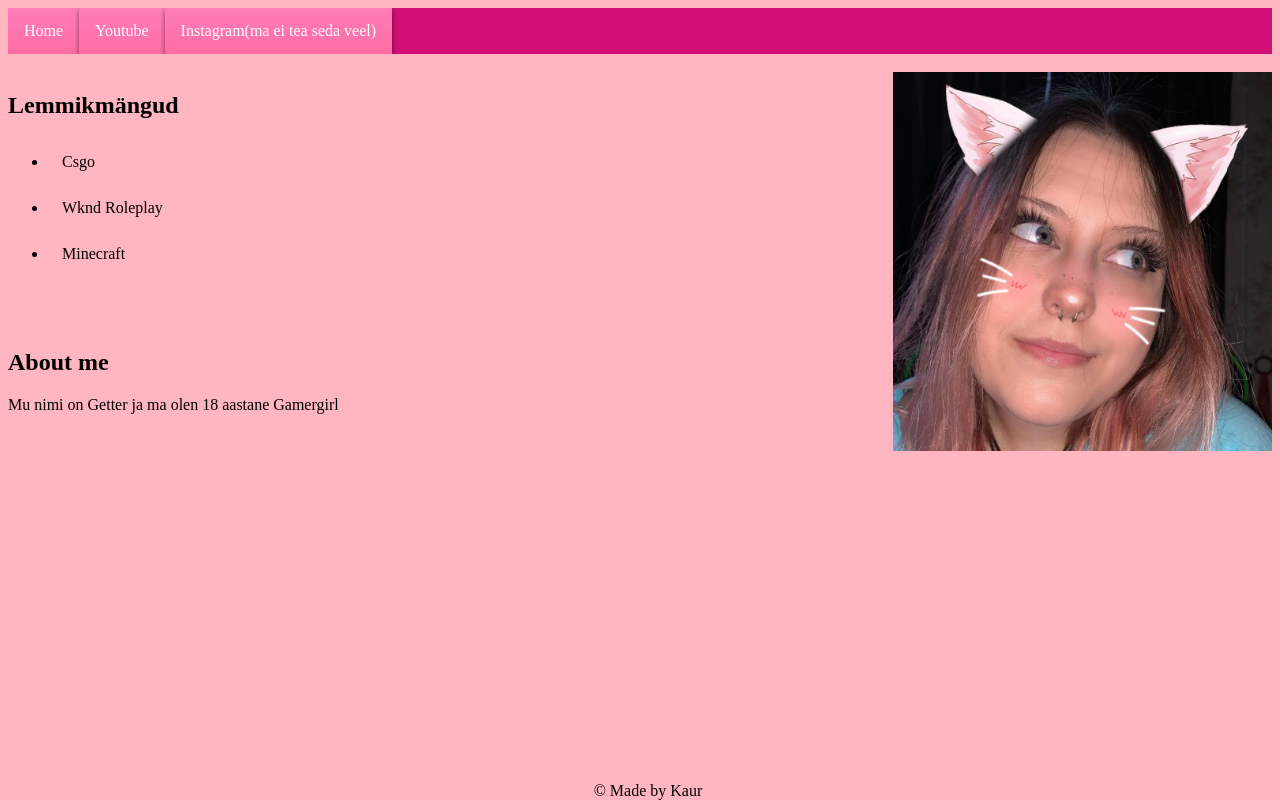
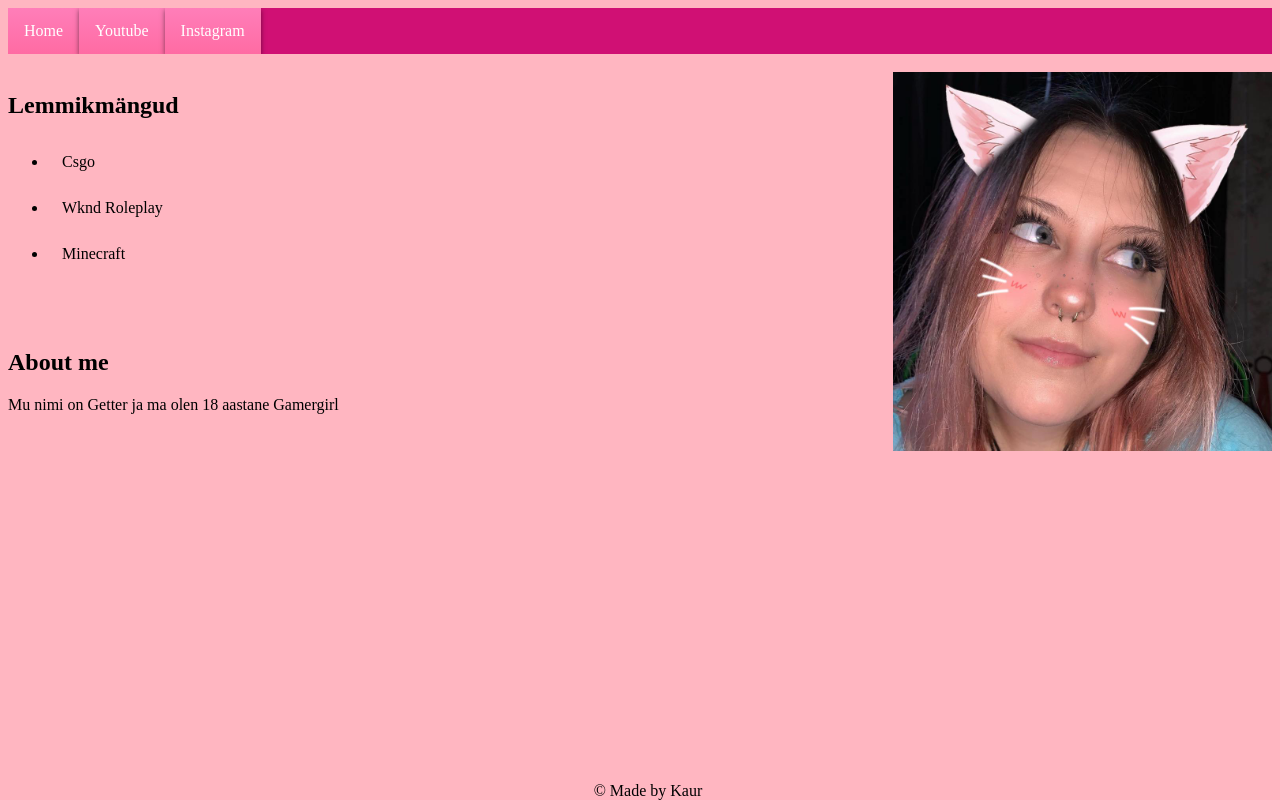
Before and after one commit to skauro/Getu, a plain HTML site: page index.html in a window 1280 px wide. Drawn offline with Linux system fonts and the light colour scheme.

Commit message:
Update index.html

```diff
--- a/index.html
+++ b/index.html
@@ -7,7 +7,7 @@
     <nav>
 		<a href="#">Home</a>
 		<a href="https://www.youtube.com/@Getuhh" class="cool-link"  target="_blank">Youtube </a>
-		<a href="#" class="cool-link">Instagram(ma ei tea seda veel)</a>
+		<a href="#" class="cool-link">Instagram</a>
 	</nav>
     <br>
     <img src="getu.jpg" alt="Getu">
```
